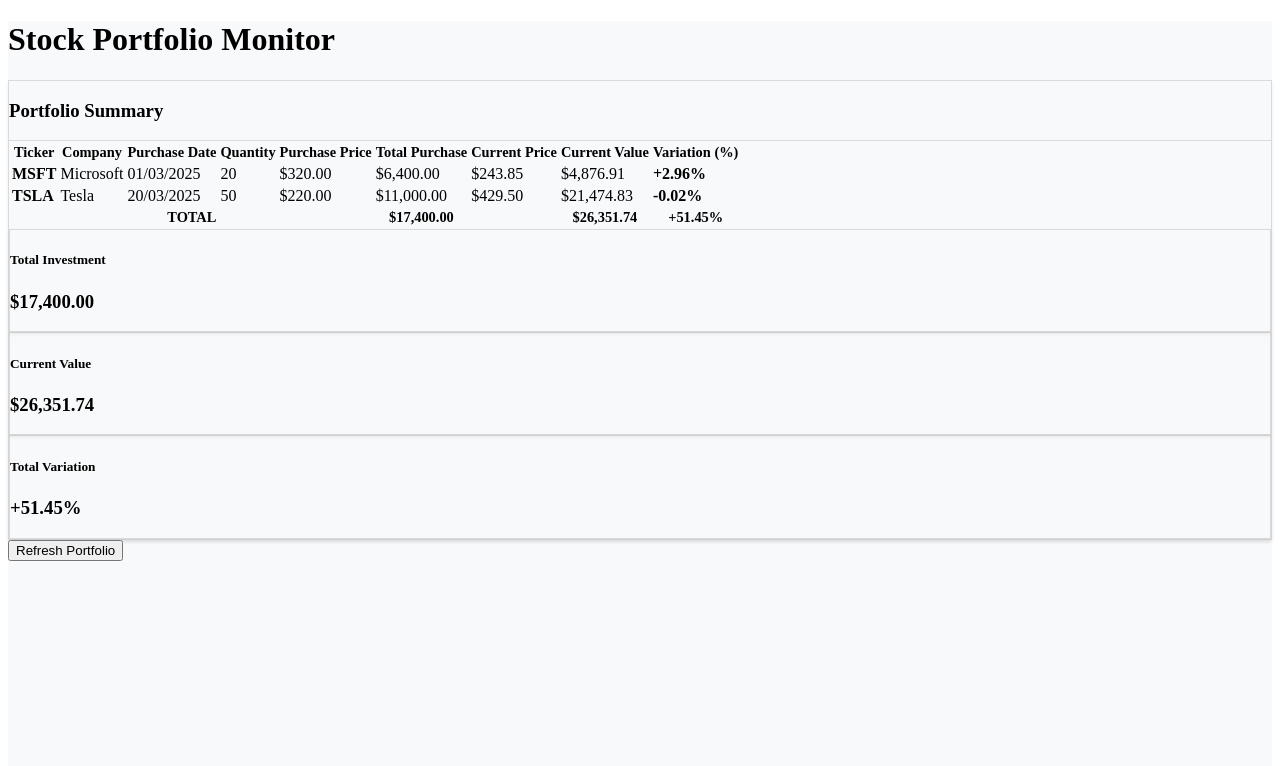
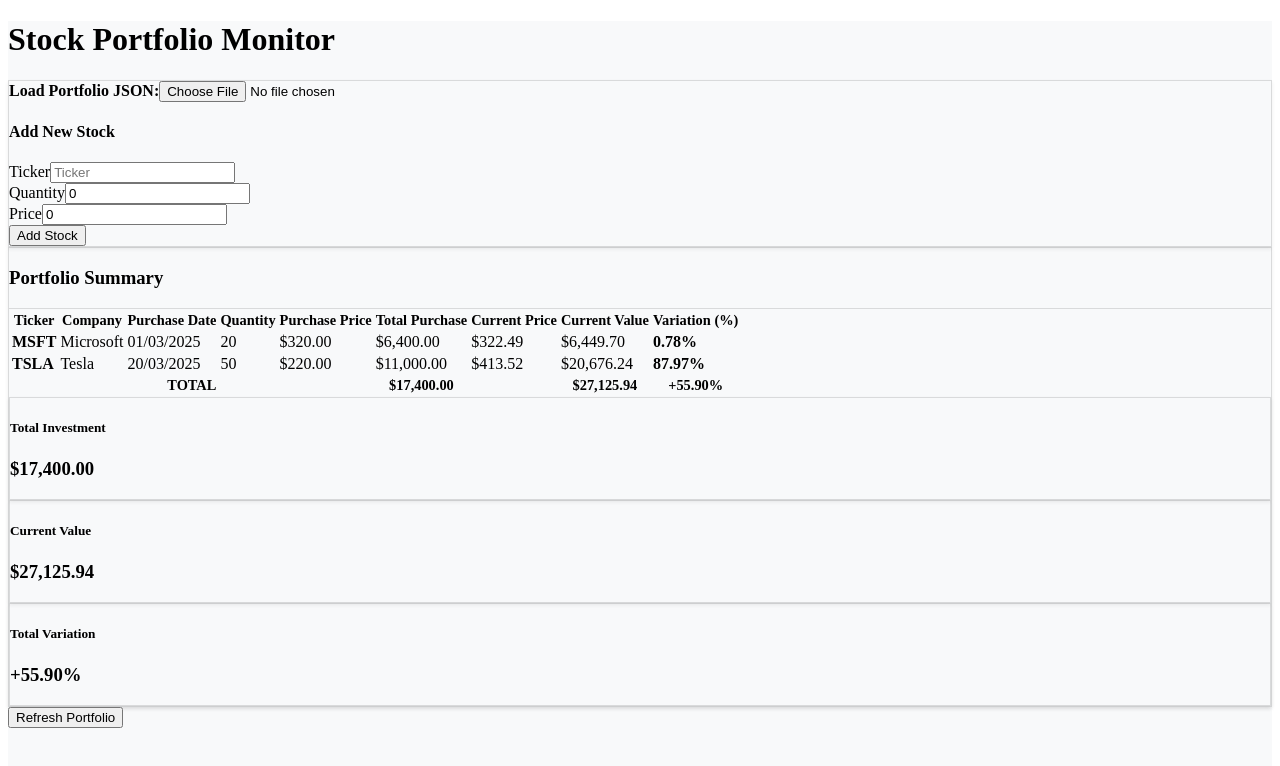
Before and after one commit to iurig21/Gestor_carteira_acoes, an Angular app: page / in a window 1280 px wide. Shown: the top 766 px of the page. Built offline with nearby package versions, Linux system fonts and the light colour scheme; no server answers.

Commit message:
feat:add new stock , fix variation calculation

```diff
--- a/src/app/components/portfolio/portfolio.component.html
+++ b/src/app/components/portfolio/portfolio.component.html
@@ -2,6 +2,36 @@
   <div class="row">
     <div class="col-12">
       <h1 class="mb-4">Stock Portfolio Monitor</h1>
+
+      <!-- New section for JSON upload and manual stock addition -->
+      <div class="card mb-4">
+        <div class="card-body">
+          <div class="row">
+            <div class="col-md-6">
+              <label for="jsonFile" class="form-label"><strong>Load Portfolio JSON:</strong></label>
+              <input id="jsonFile" type="file" accept=".json" class="form-control" (change)="onFileSelected($event)" />
+            </div>
+            <div class="col-md-6">
+              <form (ngSubmit)="addStock()">
+                <h4 class="mb-3">Add New Stock</h4>
+                <div class="mb-3">
+                  <label for="ticker" class="form-label">Ticker</label>
+                  <input type="text" id="ticker" class="form-control" placeholder="Ticker" [(ngModel)]="newTicker" name="ticker" required>
+                </div>
+                <div class="mb-3">
+                  <label for="quantity" class="form-label">Quantity</label>
+                  <input type="number" id="quantity" class="form-control" placeholder="Quantity" [(ngModel)]="newQuantity" name="quantity" required>
+                </div>
+                <div class="mb-3">
+                  <label for="price" class="form-label">Price</label>
+                  <input type="number" id="price" class="form-control" placeholder="Price" [(ngModel)]="newPrice" name="price" required>
+                </div>
+                <button type="submit" class="btn btn-success">Add Stock</button>
+              </form>
+            </div>
+          </div>
+        </div>
+      </div>
 
       <!-- Loading State -->
       @if (loading) {
@@ -54,8 +84,13 @@
                       <td>{{ formatCurrency(stock.quantity * stock.purchasePrice) }}</td>
                       <td>{{ formatCurrency(stock.currentPrice || 0) }}</td>
                       <td>{{ formatCurrency(stock.quantity * (stock.currentPrice || 0)) }}</td>
-                      <td [class]="getVariationClass(stock.variation || 0)">
-                        <strong>{{ formatPercentage(stock.variation || 0) }}</strong>
+                      <td [class]="getVariationClass((((stock.currentPrice || 0) * stock.quantity - stock.purchasePrice * stock.quantity) / (stock.purchasePrice * stock.quantity) * 100))">
+                        <strong>
+                          {{
+                            (((stock.currentPrice || 0) * stock.quantity - stock.purchasePrice * stock.quantity) / (stock.purchasePrice * stock.quantity) * 100)
+                              | number:'1.2-2'
+                          }}%
+                        </strong>
                       </td>
                     </tr>
                   }
--- a/src/app/components/portfolio/portfolio.component.ts
+++ b/src/app/components/portfolio/portfolio.component.ts
@@ -1,22 +1,38 @@
 import { Component, OnInit } from '@angular/core';
 import { CommonModule } from '@angular/common';
-import { Observable } from 'rxjs';
+import { FormsModule } from '@angular/forms';
+import { BehaviorSubject, Observable } from 'rxjs';
 import { PortfolioService } from '../../services/portfolio.service';
+import { StockService } from '../../services/stock.service';
 import { Portfolio, Stock } from '../../models/stock.interface';
 
 @Component({
   selector: 'app-portfolio',
   standalone: true,
-  imports: [CommonModule],
+  imports: [CommonModule, FormsModule],
   templateUrl: './portfolio.component.html',
   styleUrls: ['./portfolio.component.css']
 })
 export class PortfolioComponent implements OnInit {
-  portfolio$: Observable<Portfolio> | null = null;
+  // Initialize portfolio$ as a BehaviorSubject to allow mutable updates
+  portfolio$ = new BehaviorSubject<Portfolio>({
+    stocks: [],
+    totalPurchaseValue: 0,
+    totalCurrentValue: 0,
+    totalVariation: 0
+  });
   loading = true;
   error: string | null = null;
 
-  constructor(private portfolioService: PortfolioService) {}
+  // New properties for manual stock entry
+  newTicker = '';
+  newQuantity = 0;
+  newPrice = 0;
+
+  constructor(
+    private portfolioService: PortfolioService,
+    private stockService: StockService // new injection
+  ) {}
 
   ngOnInit(): void {
     this.loadPortfolio();
@@ -26,18 +42,74 @@ export class PortfolioComponent implements OnInit {
     this.loading = true;
     this.error = null;
 
-    this.portfolio$ = this.portfolioService.getPortfolio();
+    this.portfolioService.getPortfolio().subscribe({
+      next: data => {
+        this.portfolio$.next(data);
+        this.loading = false;
+      },
+      error: (err) => {
+        this.loading = false;
+        this.error = 'Failed to load portfolio data';
+        console.error('Portfolio loading error:', err);
+      }
+    });
+  }
 
-    if (this.portfolio$) {
-      this.portfolio$.subscribe({
-        next: () => this.loading = false,
-        error: (err) => {
-          this.loading = false;
-          this.error = 'Failed to load portfolio data';
-          console.error('Portfolio loading error:', err);
+  // New method to handle JSON file upload for portfolio data
+  onFileSelected(event: any): void {
+    const file = event.target.files[0];
+    if (!file) return;
+    const reader = new FileReader();
+    reader.onload = (e: any) => {
+      try {
+        const jsonData = JSON.parse(e.target.result);
+        if (jsonData.stocks) {
+          const current = this.portfolio$.value;
+          const updatedStocks = current.stocks.concat(jsonData.stocks);
+          // Optionally recalc totals here if needed
+          this.portfolio$.next({ ...current, stocks: updatedStocks });
         }
-      });
-    }
+      } catch (err) {
+        console.error('Invalid JSON file', err);
+      }
+    };
+    reader.readAsText(file);
+  }
+
+  // Modified addStock method using StockService to retrieve current price and variation
+  addStock(): void {
+    if (!this.newTicker || this.newQuantity <= 0 || this.newPrice <= 0) return;
+
+    // Create a new stock with initial values
+    let newStock: Stock = {
+      ticker: this.newTicker,
+      company: this.newTicker, // Placeholder, update if needed
+      purchaseDate: new Date().toISOString(),
+      quantity: this.newQuantity,
+      purchasePrice: this.newPrice,
+      currentPrice: this.newPrice, // default, will be updated
+      variation: 0
+    };
+
+    // Call marketstack API for current data
+    this.stockService.getStockQuotes([this.newTicker]).subscribe(apiQuotes => {
+      if (apiQuotes && apiQuotes.length) {
+        const quote = apiQuotes[0];
+        newStock.currentPrice = quote.price;
+        const totalPurchase = newStock.purchasePrice * newStock.quantity;
+        const currentValue = newStock.currentPrice * newStock.quantity;
+        newStock.variation = ((currentValue - totalPurchase) / totalPurchase) * 100;
+      }
+      // Merge the new stock into the current portfolio
+      const current = this.portfolio$.value;
+      const updatedStocks = current.stocks.concat(newStock);
+      this.portfolio$.next({ ...current, stocks: updatedStocks });
+    });
+
+    // Reset form fields
+    this.newTicker = '';
+    this.newQuantity = 0;
+    this.newPrice = 0;
   }
 
   getVariationClass(variation: number): string {
--- a/src/app/services/stock.service.ts
+++ b/src/app/services/stock.service.ts
@@ -25,7 +25,8 @@ export class StockService {
         map(response => ({
           symbol: symbol,
           price: response.data[0]?.close || 0,
-          change_pct: this.calculateVariation(response.data[0]?.close, response.data[0]?.open)
+          // The change_pct here is just per-share, not total investment
+          change_pct: this.calculateVariation(response.data[0]?.close, response.data[0]?.open || 0)
         })),
         catchError(() => of({
           symbol: symbol,
@@ -48,18 +49,37 @@ export class StockService {
         company: 'Microsoft',
         purchaseDate: '2025-03-01',
         quantity: 20,
-        purchasePrice: 320.00
+        purchasePrice: 320.00,
+        currentPrice: 460.36,
+        // Correct total investment variation calculation:
+        variation: this.calculateTotalVariation(460.36, 320.00, 20)
       },
       {
         ticker: 'TSLA',
         company: 'Tesla',
         purchaseDate: '2025-03-20',
         quantity: 50,
-        purchasePrice: 220.00
+        purchasePrice: 220.00,
+        currentPrice: 346.46,
+        variation: this.calculateTotalVariation(346.46, 220.00, 50)
       }
     ]);
   }
 
+  /**
+   * Calculates the variation based on total investment:
+   * ((currentPrice * quantity) - (purchasePrice * quantity)) / (purchasePrice * quantity) * 100
+   */
+  private calculateTotalVariation(currentPrice: number, purchasePrice: number, quantity: number): number {
+    const totalPurchase = purchasePrice * quantity;
+    const currentValue = currentPrice * quantity;
+    if (!totalPurchase) return 0;
+    return ((currentValue - totalPurchase) / totalPurchase) * 100;
+  }
+
+  /**
+   * Per-share variation (not used for total investment variation in the table)
+   */
   private calculateVariation(current: number, previous: number): number {
     if (!previous) return 0;
     return ((current - previous) / previous) * 100;
```
